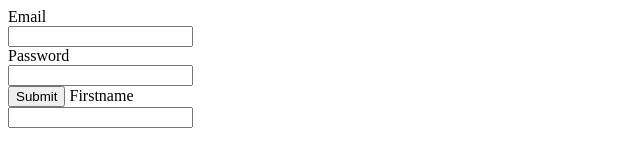
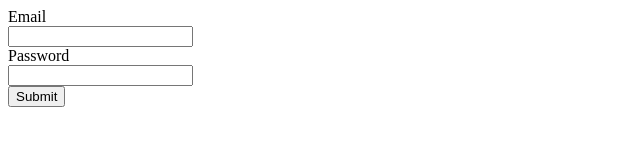
Before and after one commit to RAGUNATH-R-30/Netfliy_demo, a plain HTML site: page index.html in a window 1280 px wide. Shown: the whole page, without its empty margins (0-640 px from the left). Drawn offline with Linux system fonts and the light colour scheme.

Commit message:
Update index.html

```diff
--- a/index.html
+++ b/index.html
@@ -12,7 +12,5 @@
     <label for="password">Password</label><br>
     <input type="password" name="password" id="password" required><br>
     <input type="submit" value="Submit">
-    <label for="firstname">Firstname</label><br>
-    <input type="text" name="firstname" id="firstname" required><br>
 </body>
 </html>
```
